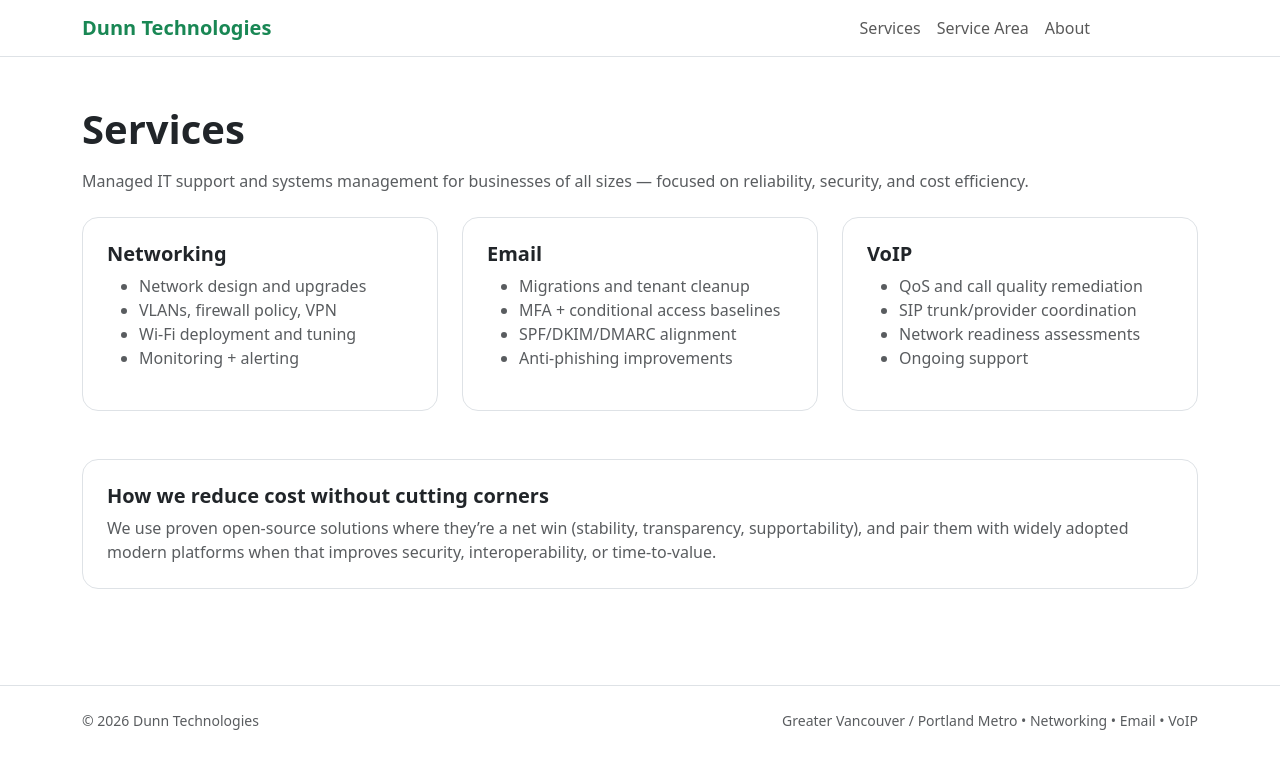
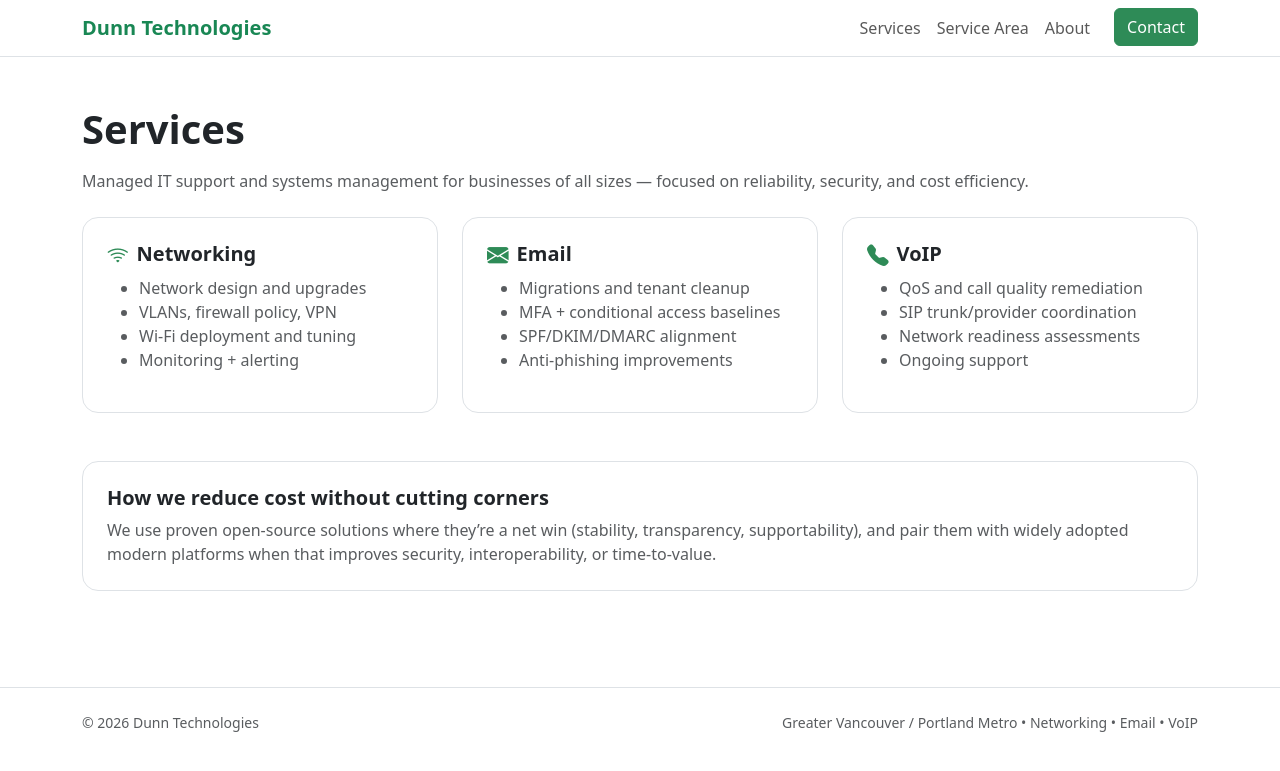
Before and after one commit to sterlingmd17/dunn-technologies-app, a Django app: page /services/ in a window 1280 px wide. Shown: the top 771 px of the page. Run offline with Django 5.2, Linux system fonts and the light colour scheme.

Commit message:
style: add Bootstrap Icons + hero image; improve service cards and fix CSS variables

```diff
--- a/website/templates/website/base.html
+++ b/website/templates/website/base.html
@@ -7,6 +7,7 @@
   <title>{% block title %}Dunn Technologies{% endblock %}</title>
 
   <link href="https://cdn.jsdelivr.net/npm/bootstrap@5.3.3/dist/css/bootstrap.min.css" rel="stylesheet">
+  <link href="https://cdn.jsdelivr.net/npm/bootstrap-icons@1.10.5/font/bootstrap-icons.css" rel="stylesheet">
   <link href="{% static 'website/css/site.css' %}" rel="stylesheet">
 </head>
 
--- a/website/templates/website/css/site.css
+++ b/website/templates/website/css/site.css
@@ -1,24 +1,25 @@
 
 :root {
-  --dt-primary: #1B5E3C;
+  --dt-green: #1B5E3C;
   --dt-accent: #2E8B57;
+  --dt-green-dark: #15442f;
   --dt-light-bg: #F4F8F6;
   --dt-text: #1F2933;
   --dt-muted: #6B7280;
 }
 
-
 .btn-success {
-  background-color: var(--dt-green) !important;
-  border-color: var(--dt-green) !important;
+  background-color: var(--dt-accent);
+  border-color: var(--dt-accent);
+  color: #fff;
 }
 .btn-success:hover {
-  background-color: var(--dt-green-dark) !important;
-  border-color: var(--dt-green-dark) !important;
+  background-color: var(--dt-green-dark);
+  border-color: var(--dt-green-dark);
 }
 
 .hero {
-  background: linear-gradient(180deg, rgba(31,122,58,0.10), rgba(31,122,58,0.02));
+  background: linear-gradient(180deg, rgba(31,122,58,0.08), rgba(31,122,58,0.02));
 }
 
 .icon-pill {
@@ -28,6 +29,27 @@
   align-items: center;
   justify-content: center;
   background: rgba(31,122,58,0.12);
-  color: var(--dt-green);
+  color: var(--dt-accent);
   font-weight: 700;
 }
+
+.service-icon {
+  font-size: 1.35rem;
+  color: var(--dt-accent);
+  vertical-align: -2px;
+}
+
+.hero-image {
+  max-width: 100%;
+  border-radius: 0.75rem;
+  object-fit: cover;
+  height: 220px;
+}
+
+.service-card {
+  transition: transform .18s ease, box-shadow .18s ease;
+}
+.service-card:hover {
+  transform: translateY(-6px);
+  box-shadow: 0 12px 30px rgba(15,23,42,0.08);
+}
--- a/website/templates/website/services.html
+++ b/website/templates/website/services.html
@@ -10,8 +10,8 @@
 
     <div class="row g-4">
       <div class="col-lg-4">
-        <div class="p-4 border rounded-4 h-100">
-          <h2 class="h5 fw-bold">Networking</h2>
+        <div class="p-4 border rounded-4 h-100 service-card">
+          <h2 class="h5 fw-bold"><i class="bi bi-wifi service-icon me-2" aria-hidden="true"></i>Networking</h2>
           <ul class="text-muted">
             <li>Network design and upgrades</li>
             <li>VLANs, firewall policy, VPN</li>
@@ -21,8 +21,8 @@
         </div>
       </div>
       <div class="col-lg-4">
-        <div class="p-4 border rounded-4 h-100">
-          <h2 class="h5 fw-bold">Email</h2>
+        <div class="p-4 border rounded-4 h-100 service-card">
+          <h2 class="h5 fw-bold"><i class="bi bi-envelope-fill service-icon me-2" aria-hidden="true"></i>Email</h2>
           <ul class="text-muted">
             <li>Migrations and tenant cleanup</li>
             <li>MFA + conditional access baselines</li>
@@ -32,8 +32,8 @@
         </div>
       </div>
       <div class="col-lg-4">
-        <div class="p-4 border rounded-4 h-100">
-          <h2 class="h5 fw-bold">VoIP</h2>
+        <div class="p-4 border rounded-4 h-100 service-card">
+          <h2 class="h5 fw-bold"><i class="bi bi-telephone-fill service-icon me-2" aria-hidden="true"></i>VoIP</h2>
           <ul class="text-muted">
             <li>QoS and call quality remediation</li>
             <li>SIP trunk/provider coordination</li>
```
Also changed, not shown: website/templates/website/home.html (+4 -3 lines).
